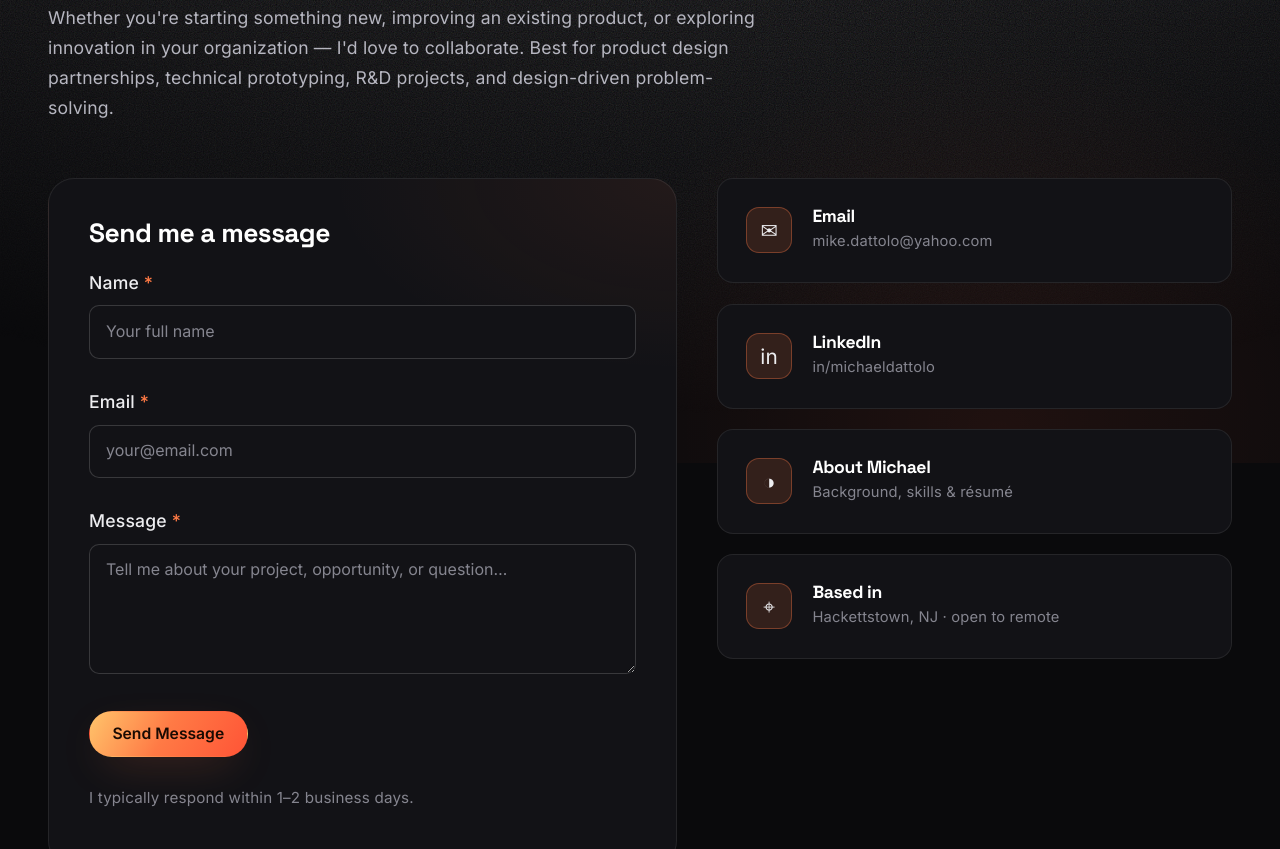
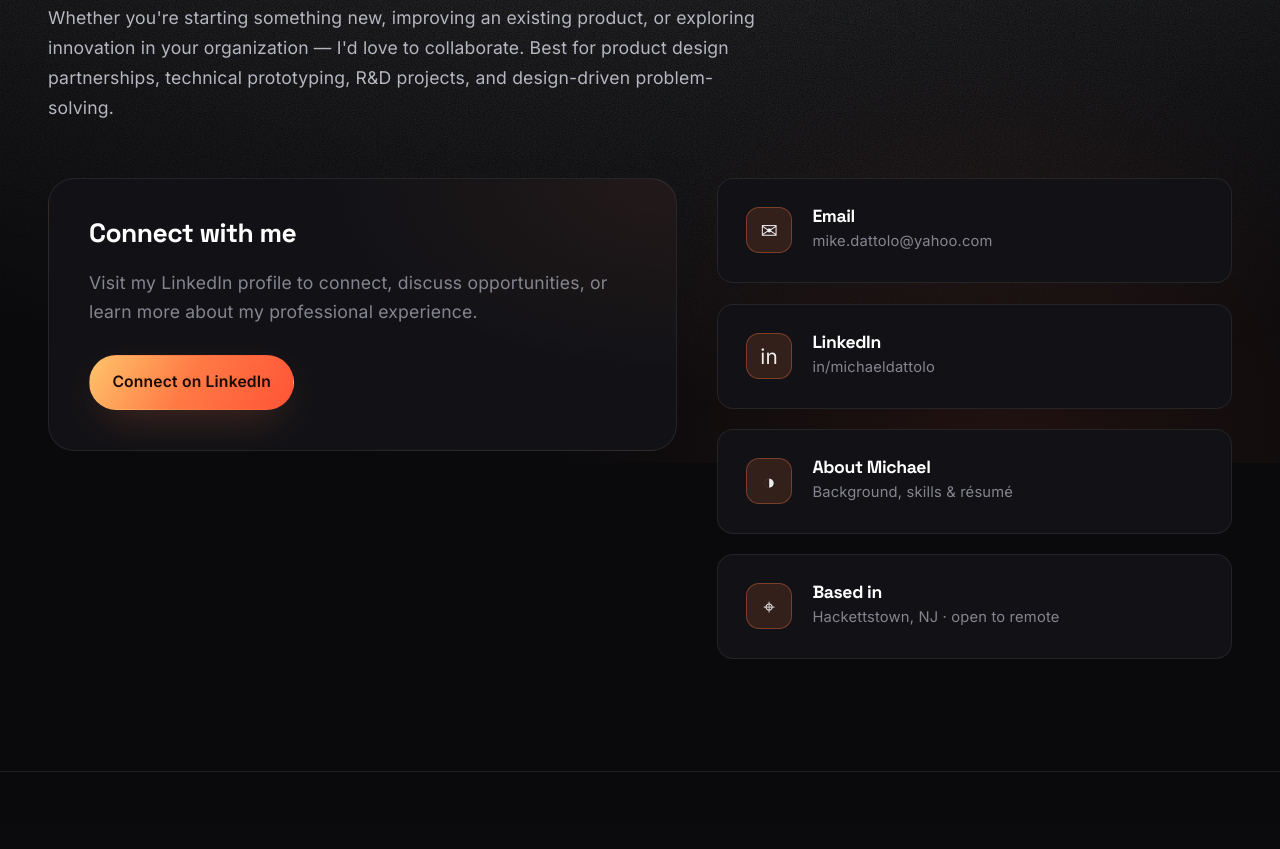
Before and after one commit to mikedattolo/Michael-Dattolo-portfolio, a plain HTML site: page contact/index.html in a window 1280 px wide. Shown: the part 337-1186 px from the top of the page. Drawn offline with Linux system fonts and the light colour scheme.

Commit message:
Replace contact form with LinkedIn button

```diff
--- a/contact/index.html
+++ b/contact/index.html
@@ -72,30 +72,14 @@
     </header>
 
     <div class="contact-layout">
-      <section class="contact-form-section reveal" role="region" aria-labelledby="form-title">
-        <h2 id="form-title">Send me a message</h2>
-        <form id="contact-form" method="POST" action="/api/contact" novalidate>
-          <div class="form-group">
-            <label for="name">Name <span class="required">*</span></label>
-            <input type="text" id="name" name="name" required aria-required="true" aria-describedby="name-error" placeholder="Your full name">
-            <span class="form-error" id="name-error" role="alert" aria-live="polite"></span>
-          </div>
-          <div class="form-group">
-            <label for="email">Email <span class="required">*</span></label>
-            <input type="email" id="email" name="email" required aria-required="true" aria-describedby="email-error" placeholder="your@email.com">
-            <span class="form-error" id="email-error" role="alert" aria-live="polite"></span>
-          </div>
-          <div class="form-group">
-            <label for="message">Message <span class="required">*</span></label>
-            <textarea id="message" name="message" required aria-required="true" aria-describedby="message-error" placeholder="Tell me about your project, opportunity, or question…"></textarea>
-            <span class="form-error" id="message-error" role="alert" aria-live="polite"></span>
-          </div>
-          <button type="submit" class="button primary" data-magnetic>Send Message</button>
-          <div id="form-status" role="status" aria-live="polite" style="margin-top: var(--space-3); color: var(--text-dim);"></div>
-        </form>
-        <p style="margin-top: var(--space-5); font-size: 0.95rem; color: var(--text-dim);">
-          I typically respond within 1–2 business days.
+      <section class="contact-form-section reveal" role="region" aria-labelledby="linkedin-title">
+        <h2 id="linkedin-title">Connect with me</h2>
+        <p style="margin-bottom: var(--space-5); color: var(--text-dim);">
+          Visit my LinkedIn profile to connect, discuss opportunities, or learn more about my professional experience.
         </p>
+        <a class="button primary" data-magnetic href="https://www.linkedin.com/in/michaeldattolo/" target="_blank" rel="noreferrer" aria-label="Connect with Michael Dattolo on LinkedIn">
+          Connect on LinkedIn
+        </a>
       </section>
 
       <aside class="contact-aside" aria-label="Direct contact methods">
```
